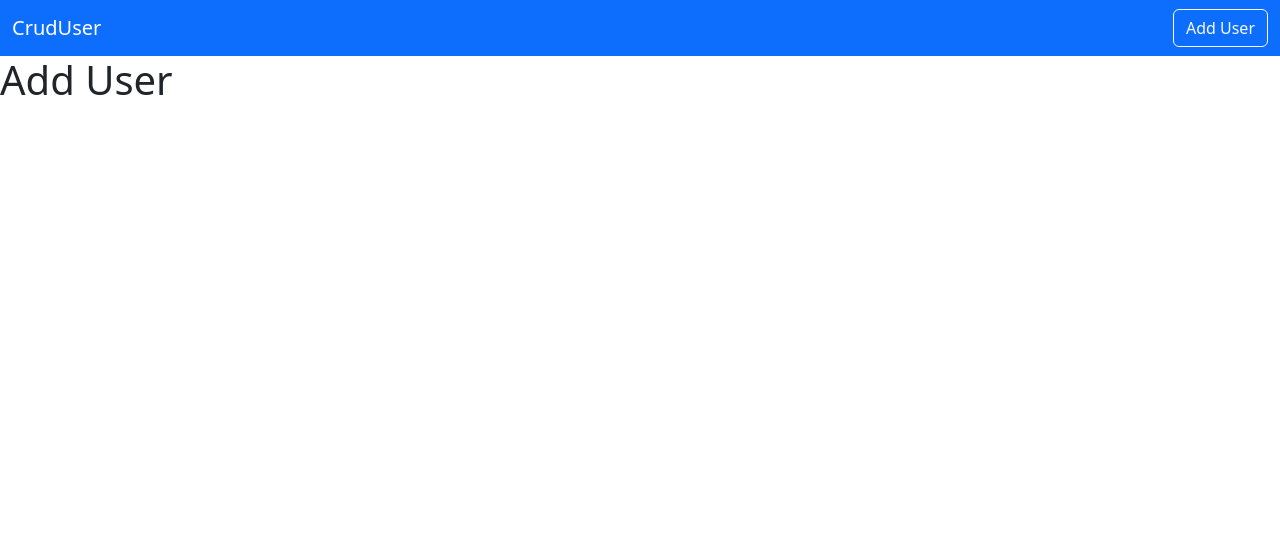
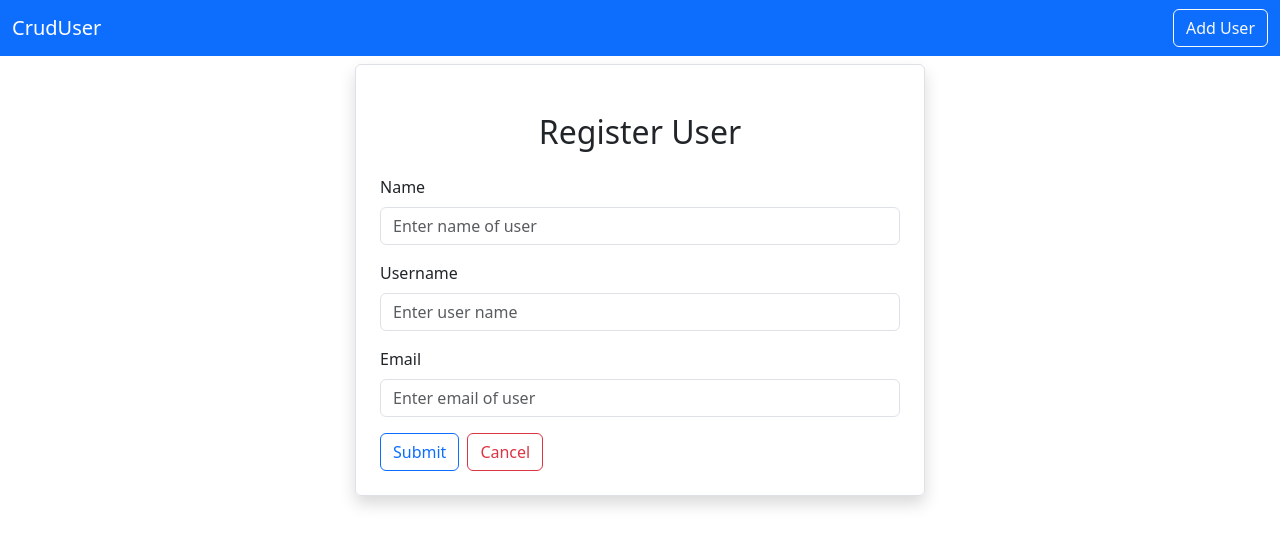
Before and after one commit to IlyaMoiseenko/Java-FullStack-CrudUsers, a React (Create React App) app in the folder frontend/: page /addUser in a window 1280 px wide. Shown: the top 546 px of the page. Built offline with nearby package versions, Linux system fonts and the light colour scheme.

Commit message:
Create register user form

```diff
--- a/frontend/src/users/AddUser.jsx
+++ b/frontend/src/users/AddUser.jsx
@@ -2,8 +2,32 @@
 
 const AddUser = () => {
     return (
-        <div>
-            <h1>Add User</h1>
+        <div className="container">
+            <div className="row">
+                <div className="col-md-6 offset-md-3 border rounded p-4 mt-2 shadow">
+                    <h2 className="text-center m-4">
+                        Register User
+                    </h2>
+
+                    <div className="mb-3">
+                        <label htmlFor="Name" className="form-label">Name</label>
+                        <input type={"text"} className="form-control" placeholder="Enter name of user" name="name"/>
+                    </div>
+
+                    <div className="mb-3">
+                        <label htmlFor="Username" className="form-label">Username</label>
+                        <input type={"text"} className="form-control" placeholder="Enter user name" name="userName"/>
+                    </div>
+
+                    <div className="mb-3">
+                        <label htmlFor="Email" className="form-label">Email</label>
+                        <input type={"text"} className="form-control" placeholder="Enter email of user" name="email"/>
+                    </div>
+
+                    <button type="submit" className="btn btn-outline-primary">Submit</button>
+                    <button type="submit" className="btn btn-outline-danger mx-2">Cancel</button>
+                </div>
+            </div>
         </div>
     );
 };
```
